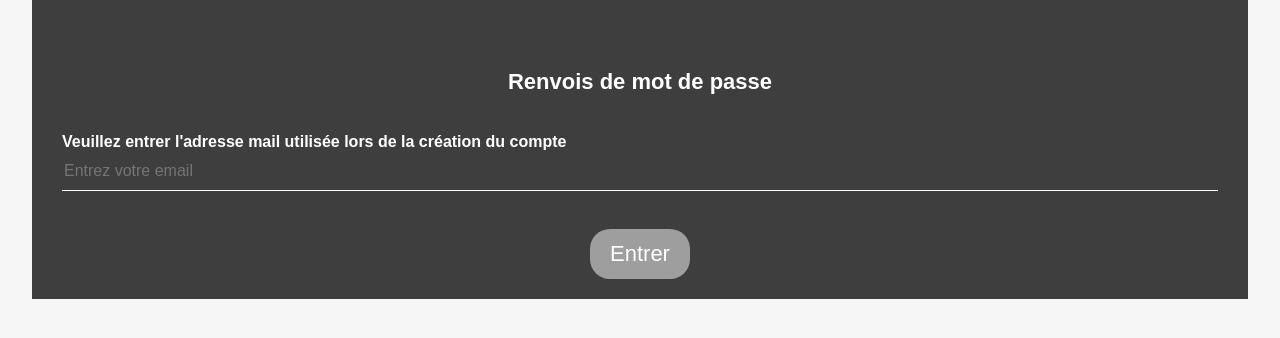
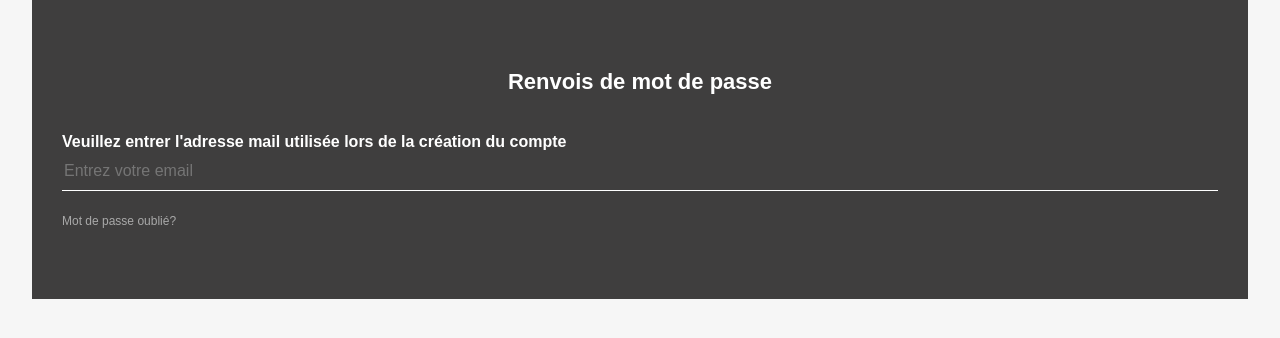
Before and after one commit to Zanmatox/SiteOneMillion, a CodeIgniter 4 app: the page made by app/Views/mdpoublie.php in a window 1280 px wide. Shown: the part 251-589 px from the top of the page. Run offline with PHP 8.4 and a stand-in for CodeIgniter, Linux system fonts and the light colour scheme; the template is opened without the code that fills it, so the values that code supplies are empty; some libraries are stand-ins or nearby versions; grey boxes are pictures that could not be loaded.

Commit message:
Début de fct resend password

```diff
--- a/app/Views/mdpoublie.php
+++ b/app/Views/mdpoublie.php
@@ -6,8 +6,18 @@
         <form>
             <br>
             <p>Veuillez entrer l'adresse mail utilisée lors de la création du compte</p>
-            <input type="email" name="" placeholder="Entrez votre email">
-        <div class="center">
+            <input type="email" name="email" placeholder="Entrez votre email"class='form-control'>
+            <?php
+            if(isset($validation)): ?>
+            <div class="alert alert-danger">
+            <?=$validation->listErrors()?>
+            </div>
+            <?php endif;?>
+<div class='form-group'>
+<a href="<?php echo base_url("/login/mdpoublie")?>">Mot de passe oublié?</a>
+
+
+        <!--<div class="center">
             <input type="checkbox" id="click">
             <label for="click" class="Oui">Entrer</label>
             <div class="content">
@@ -18,7 +28,7 @@
                 <label for="click" class="fas fa-check"></label>
                 <p>Un email vous a été envoyer contenant votre mot de passe</p>
                 <div class="line"></div>
-                <label for="click" class="close-btn">Fermer</label>
+                <label for="click" class="close-btn">Fermer</label>-->
             </div>
         </div>
         </form>
```
